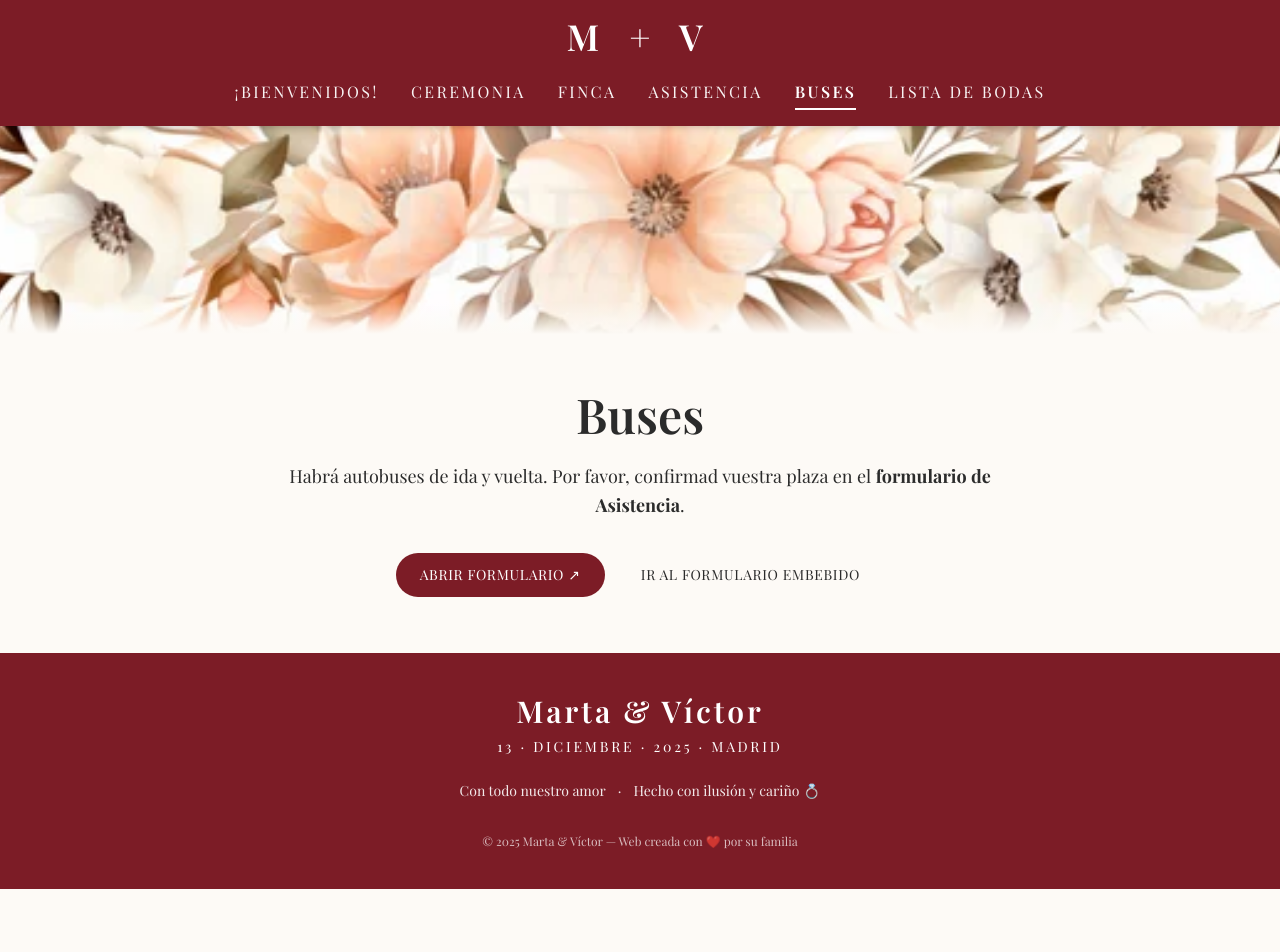
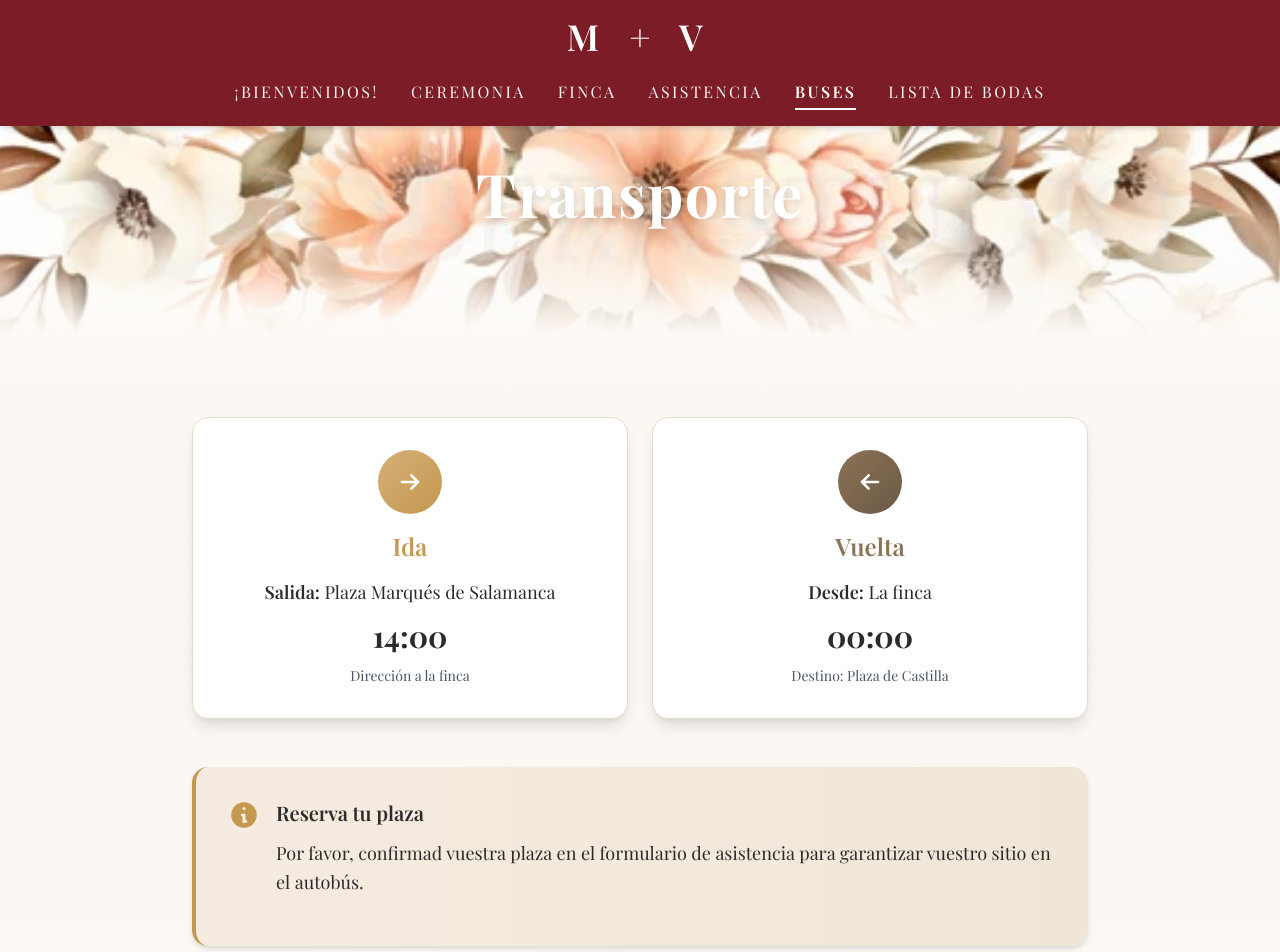
Before and after one commit to FranGG01/Boda-Marta-Victor-Web, a React (Vite) app: page /buses in a window 1280 px wide. Shown: the top 952 px of the page. Before the commit the page ends 889 px from the top, so only its background shows below. Built offline with nearby package versions, Linux system fonts and the light colour scheme.

Commit message:
Pagina buses completada

```diff
--- a/src/pages/Asistencia.jsx
+++ b/src/pages/Asistencia.jsx
@@ -6,7 +6,7 @@ const PHONES = {
 };
 
 const FORM_URL_EMBED = "https://docs.google.com/forms/d/e/1FAIpQLSc7Fs2Xlt78lCGuQ2limzMul6J987gyC6ZYTNHZggNvXoC6jQ/viewform?embedded=true";
-const FORM_URL_OPEN  = "https://docs.google.com/forms/d/e/1FAIpQLSc7Fs2Xlt78lCGuQ2limzMul6J987gyC6ZYTNHZggNvXoC6jQ/viewform";
+const FORM_URL_OPEN = "https://docs.google.com/forms/d/e/1FAIpQLSc7Fs2Xlt78lCGuQ2limzMul6J987gyC6ZYTNHZggNvXoC6jQ/viewform";
 
 export default function Asistencia() {
   return (
@@ -28,8 +28,8 @@ export default function Asistencia() {
 
           <p className="text-lg leading-relaxed mb-4">
             Para facilitar la organización, os pedimos que nos ayudéis rellenando el siguiente formulario.
-           <strong> Dentro podrás indicar si usarás autobús (ida, vuelta o ambos). </strong>
-             Os dejamos nuestros números de teléfono. Si os surge cualquier duda, ¡estaremos encantados de resolverlas!
+            <strong> Dentro podrás indicar si usarás autobús (ida, vuelta o ambos). </strong>
+            Os dejamos nuestros números de teléfono. Si os surge cualquier duda, ¡estaremos encantados de resolverlas!
           </p>
 
           <div className="mx-auto flex flex-col gap-2 items-center text-lg">
@@ -43,16 +43,7 @@ export default function Asistencia() {
 
           <div className="mx-auto my-10 h-px w-40 bg-[#2b2b2b]/20" />
 
-          <div className="mb-6">
-            <a
-              href={FORM_URL_OPEN}
-              target="_blank"
-              rel="noreferrer"
-              className="inline-flex items-center gap-2 rounded-full bg-[#7c1c26] px-6 py-3 !text-white tracking-wider uppercase text-sm hover:brightness-110 transition"
-            >
-              Rellenar formulario ↗
-            </a>
-          </div>
+
 
           <div id="form-asistencia" className="flex justify-center">
             <div className="w-[95%] md:w-[80%] lg:w-[70%] rounded-2xl overflow-hidden border border-[#e6d7d0] shadow-md bg-white/70">
--- a/src/pages/Buses.jsx
+++ b/src/pages/Buses.jsx
@@ -1,46 +1,91 @@
 import Footer from "../components/Footer";
 
 const FORM_URL_EMBED = "https://docs.google.com/forms/d/e/1FAIpQLSc7Fs2Xlt78lCGuQ2limzMul6J987gyC6ZYTNHZggNvXoC6jQ/viewform?embedded=true";
-const FORM_URL_OPEN  = "https://docs.google.com/forms/d/e/1FAIpQLSc7Fs2Xlt78lCGuQ2limzMul6J987gyC6ZYTNHZggNvXoC6jQ/viewform";
+const FORM_URL_OPEN = "https://docs.google.com/forms/d/e/1FAIpQLSc7Fs2Xlt78lCGuQ2limzMul6J987gyC6ZYTNHZggNvXoC6jQ/viewform";
 
 export default function Buses() {
   return (
-    <main className="bg-[#fdfaf6] text-[#2b2b2b] font-[Playfair_Display]">
-      {/* Cabecera floral */}
+    <main className="bg-gradient-to-b from-[#fdfaf6] via-[#faf7f2] to-[#fdfaf6] text-[#2b2b2b] font-[Playfair_Display]">
+      {/* Cabecera floral mejorada */}
       <section className="relative w-full overflow-hidden">
+        <div className="absolute inset-0 bg-gradient-to-b from-transparent via-transparent to-[#fdfaf6]/60 z-10" />
         <img
           src="/images/bgceremonia.jpg"
           alt=""
-          className="w-full h-48 md:h-64 object-cover object-center scale-110 select-none pointer-events-none"
+          className="w-full h-56 md:h-72 object-cover object-center scale-105 select-none pointer-events-none"
         />
-        <div className="absolute bottom-0 left-0 w-full h-8 bg-gradient-to-t from-[#fdfaf6] to-transparent" />
+        <div className="absolute bottom-0 left-0 w-full h-16 bg-gradient-to-t from-[#fdfaf6] to-transparent z-20" />
+
+        {/* Título superpuesto */}
+        <div className="absolute inset-0 flex items-center justify-center z-30">
+          <h1 className="text-5xl md:text-6xl font-bold text-white drop-shadow-lg tracking-wide">
+            Transporte
+          </h1>
+        </div>
       </section>
 
-      <section className="px-6 py-14">
-        <div className="max-w-3xl mx-auto text-center">
-          <h1 className="text-4xl md:text-5xl font-semibold mb-6">Buses</h1>
+      <section className="px-6 py-16 md:py-20">
+        <div className="max-w-4xl mx-auto">
 
-          <p className="text-lg leading-relaxed mb-8">
-            Habrá autobuses de ida y vuelta. Por favor, confirmad vuestra plaza en el <strong>formulario de Asistencia</strong>.
-          </p>
+          {/* Tarjetas de horarios */}
+          <div className="grid md:grid-cols-2 gap-6 mb-12">
+            {/* Tarjeta Ida */}
+            <div className="bg-white rounded-2xl shadow-lg p-8 border border-[#e8dcc8] hover:shadow-xl transition-shadow duration-300">
+              <div className="flex items-center justify-center mb-4">
+                <div className="w-16 h-16 bg-gradient-to-br from-[#d4af77] to-[#c4984f] rounded-full flex items-center justify-center">
+                  <svg className="w-8 h-8 text-white" fill="none" stroke="currentColor" viewBox="0 0 24 24">
+                    <path strokeLinecap="round" strokeLinejoin="round" strokeWidth={2} d="M13 7l5 5m0 0l-5 5m5-5H6" />
+                  </svg>
+                </div>
+              </div>
+              <h3 className="text-2xl font-semibold text-center mb-4 text-[#c4984f]">Ida</h3>
+              <div className="space-y-3 text-center">
+                <p className="text-lg">
+                  <span className="font-semibold">Salida:</span> Plaza Marqués de Salamanca
+                </p>
+                <p className="text-3xl font-bold text-[#2b2b2b]">14:00</p>
+                <p className="text-sm text-gray-600">Dirección a la finca</p>
+              </div>
+            </div>
 
-          <div className="flex flex-col sm:flex-row items-center justify-center gap-3">
-            <a
-              href={FORM_URL_OPEN}
-              target="_blank"
-              rel="noreferrer"
-              className="inline-flex items-center gap-2 rounded-full bg-[#7c1c26] px-6 py-3 !text-white tracking-wider uppercase text-sm hover:brightness-110 transition"
-            >
-              Abrir formulario ↗
-            </a>
+            {/* Tarjeta Vuelta */}
+            <div className="bg-white rounded-2xl shadow-lg p-8 border border-[#e8dcc8] hover:shadow-xl transition-shadow duration-300">
+              <div className="flex items-center justify-center mb-4">
+                <div className="w-16 h-16 bg-gradient-to-br from-[#8b7355] to-[#6b5945] rounded-full flex items-center justify-center">
+                  <svg className="w-8 h-8 text-white" fill="none" stroke="currentColor" viewBox="0 0 24 24">
+                    <path strokeLinecap="round" strokeLinejoin="round" strokeWidth={2} d="M11 17l-5-5m0 0l5-5m-5 5h12" />
+                  </svg>
+                </div>
+              </div>
+              <h3 className="text-2xl font-semibold text-center mb-4 text-[#8b7355]">Vuelta</h3>
+              <div className="space-y-3 text-center">
+                <p className="text-lg">
+                  <span className="font-semibold">Desde:</span> La finca
+                </p>
+                <p className="text-3xl font-bold text-[#2b2b2b]">00:00</p>
+                <p className="text-sm text-gray-600">Destino: Plaza de Castilla</p>
+              </div>
+            </div>
+          </div>
 
-            <a
-              href="/asistencia#form-asistencia"
-              className="inline-flex items-center gap-2 rounded-full px-6 py-3 text-[#7c1c26] tracking-wider uppercase text-sm hover:underline transition"
-            >
-              Ir al formulario embebido
-            </a>
+          {/* Nota importante */}
+          <div className="bg-gradient-to-r from-[#f5ebe0] to-[#f0e6d8] rounded-2xl p-8 shadow-md border-l-4 border-[#c4984f]">
+            <div className="flex items-start gap-4">
+              <div className="flex-shrink-0">
+                <svg className="w-8 h-8 text-[#c4984f]" fill="currentColor" viewBox="0 0 20 20">
+                  <path fillRule="evenodd" d="M18 10a8 8 0 11-16 0 8 8 0 0116 0zm-7-4a1 1 0 11-2 0 1 1 0 012 0zM9 9a1 1 0 000 2v3a1 1 0 001 1h1a1 1 0 100-2v-3a1 1 0 00-1-1H9z" clipRule="evenodd" />
+                </svg>
+              </div>
+              <div>
+                <h3 className="text-xl font-semibold mb-3 text-[#2b2b2b]">Reserva tu plaza</h3>
+                <p className="text-lg leading-relaxed mb-4">
+                  Por favor, confirmad vuestra plaza en el formulario de asistencia para garantizar vuestro sitio en el autobús.
+                </p>
+
+              </div>
+            </div>
           </div>
+
         </div>
       </section>
 
```
